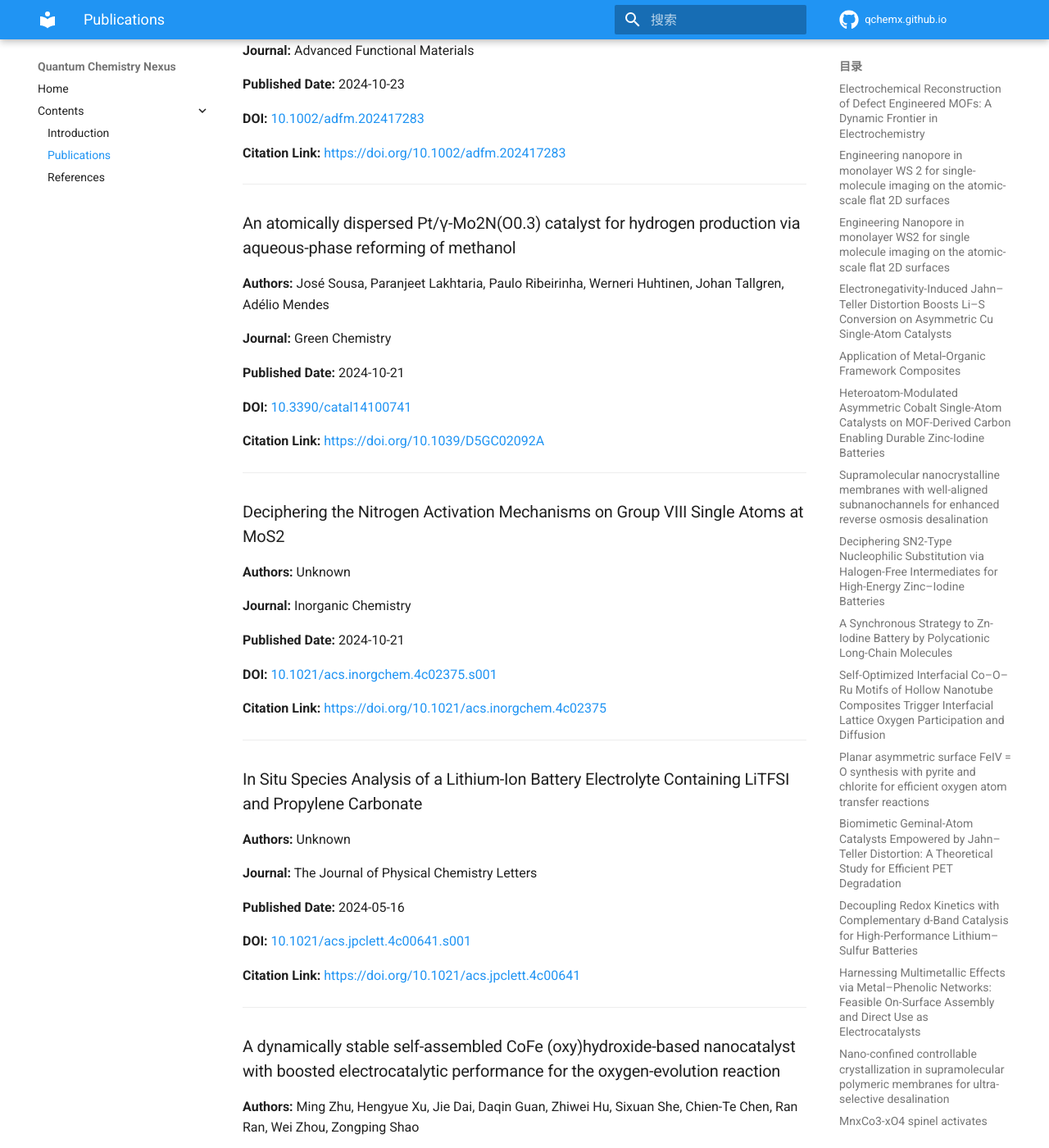
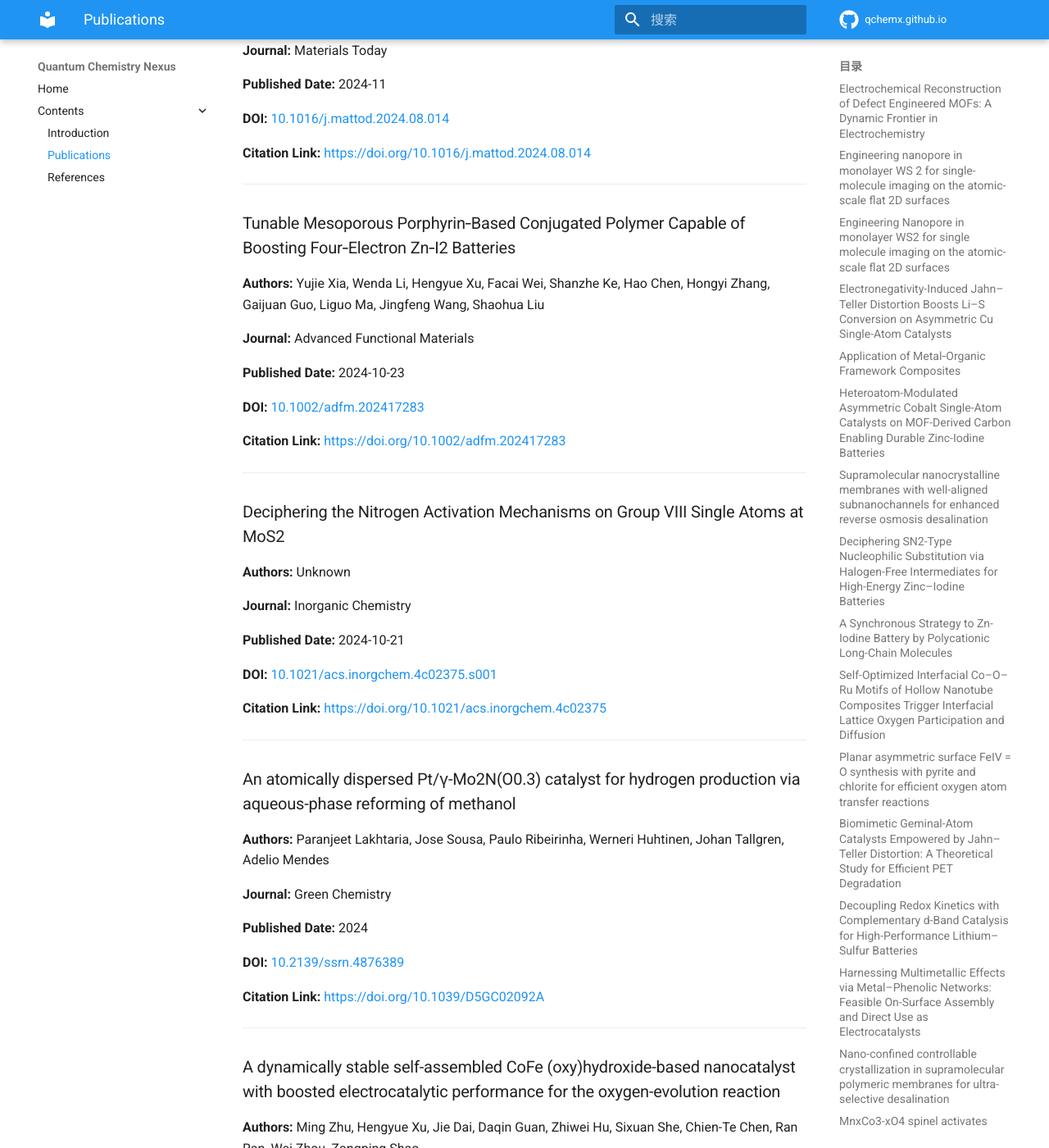
Before and after one commit to QChemX/qchemx.github.io, an MkDocs documentation site: the page built from docs/publications.md, in a window 1280 px wide and 1400 px high, scrolled down 19442 px. Shown: the whole window at 82% size. Built offline with MkDocs 1.6.1 and Material for MkDocs 9.7.7, drawn with Linux system fonts in a browser that asks for light colours; comment, search, counter and statistics services are not loaded; some of the changed text lies outside the part shown.

Commit message:
[orcid sync] Update publications

```diff
--- a/docs/publications.md
+++ b/docs/publications.md
@@ -310,22 +310,6 @@ This page was generated automatically.
 
 ---
 
-### Regulation of Rh Single-Atom Coordination for Enhanced Reverse Hydrogen Spillover and Efficient Electrochemical Dechlorination
-
-**Authors:** Unknown
-
-**Journal:** Journal of the American Chemical Society
-
-**Published Date:** 2025-11-26
-
-**DOI:** [10.1021/jacs.5c18184.s001](https://doi.org/10.1021/jacs.5c18184.s001)
-
-**Citation Link:** [https://doi.org/10.1021/jacs.5c18184](https://doi.org/10.1021/jacs.5c18184)
-
-
-
----
-
 ### Luffa sponge as a sustainable reinforcement for impact-resistant cementitious composites
 
 **Authors:** Yuanzheng Lin, Chaobin Yang, Zhiyang Pei, Hengyue Xu, Yu Zhang, Jiaxing Ma, Neven Ukrainczyk, Yixia Zhang, Eduardus Koenders, Wenjie Xie, Anke Weidenkaff, Zhouhong Zong, Jingming Cai
@@ -902,22 +918,6 @@ This page was generated automatically.
 
 ---
 
-### An atomically dispersed Pt/γ-Mo2N(O0.3) catalyst for hydrogen production via aqueous-phase reforming of methanol
-
-**Authors:** José Sousa, Paranjeet Lakhtaria, Paulo Ribeirinha, Werneri Huhtinen, Johan Tallgren, Adélio Mendes
-
-**Journal:** Green Chemistry
-
-**Published Date:** 2024-10-21
-
-**DOI:** [10.3390/catal14100741](https://doi.org/10.3390/catal14100741)
-
-**Citation Link:** [https://doi.org/10.1039/D5GC02092A](https://doi.org/10.1039/D5GC02092A)
-
-
-
----
-
 ### Deciphering the Nitrogen Activation Mechanisms on Group VIII Single Atoms at MoS2
 
 **Authors:** Unknown
@@ -934,17 +934,17 @@ This page was generated automatically.
 
 ---
 
-### In Situ Species Analysis of a Lithium-Ion Battery Electrolyte Containing LiTFSI and Propylene Carbonate
+### An atomically dispersed Pt/γ-Mo2N(O0.3) catalyst for hydrogen production via aqueous-phase reforming of methanol
 
-**Authors:** Unknown
+**Authors:** Paranjeet Lakhtaria, Jose Sousa, Paulo Ribeirinha, Werneri Huhtinen, Johan Tallgren, Adelio Mendes
 
-**Journal:** The Journal of Physical Chemistry Letters
+**Journal:** Green Chemistry
 
-**Published Date:** 2024-05-16
+**Published Date:** 2024
 
-**DOI:** [10.1021/acs.jpclett.4c00641.s001](https://doi.org/10.1021/acs.jpclett.4c00641.s001)
+**DOI:** [10.2139/ssrn.4876389](https://doi.org/10.2139/ssrn.4876389)
 
-**Citation Link:** [https://doi.org/10.1021/acs.jpclett.4c00641](https://doi.org/10.1021/acs.jpclett.4c00641)
+**Citation Link:** [https://doi.org/10.1039/D5GC02092A](https://doi.org/10.1039/D5GC02092A)
 
 
 
```
Also changed, not shown: other parts of docs/publications.md (+32 -0 lines).
